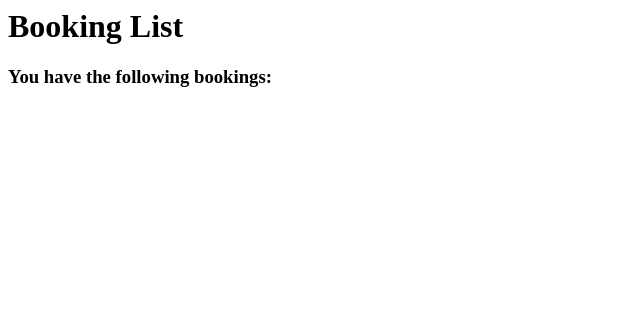
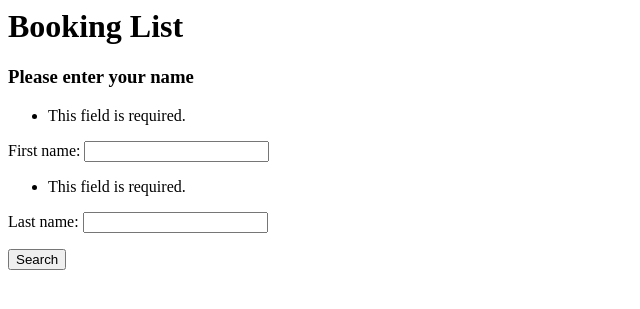
Before and after one commit to Alvallesteros/Magis-Air, a Django app: page /booking/ in a window 1280 px wide. Shown: the top 309 px of the page, without its empty margins (0-640 px from the left). Run offline with Django 3.2, Linux system fonts and the light colour scheme; data that the repository does not hold is empty.

Commit message:
Added Name Searchability function

```diff
--- /dev/null
+++ b/MagisAir/app_booking/forms.py
@@ -0,0 +1,5 @@
+from django import forms
+
+class NameSearchForm(forms.Form):
+    first_name = forms.CharField(max_length=255, required=True)
+    last_name = forms.CharField(max_length=255, required=True)
--- a/MagisAir/app_booking/templates/app_booking/booking_list.html
+++ b/MagisAir/app_booking/templates/app_booking/booking_list.html
@@ -4,7 +4,13 @@
 
 {% block content %}
     <h1>Booking List</h1>
-    <h3>You have the following bookings:</h3>
+    <h3>{{ message }}</h3>
+
+    <form method="get" action="{% url 'booking_list' %}">
+        {{ form.as_p }}
+        <button type="submit">Search</button>
+    </form>
+
     <ul>
         {% for books in booking_list%}
             <li>
--- a/MagisAir/app_booking/views.py
+++ b/MagisAir/app_booking/views.py
@@ -3,6 +3,7 @@ from django.shortcuts import render
 
 from django.views import View
 from django.db import connection
+from .forms import NameSearchForm
 
 # Create your views here.
 class BookingView(View):
@@ -62,24 +63,33 @@ class BookingListView(View):
     template_name = "app_booking/booking_list.html"
 
     def get(self, request, *args, **kwargs):
-        first_name = "Edwin"
-        last_name = "Smith"
+        form = NameSearchForm(request.GET)
 
-        name_query = '''
-            SELECT b.booking_id
-            FROM app_booking_Passenger p
-            JOIN app_booking_Booking b ON p.passenger_id = b.passenger_id
-            WHERE UPPER(p.last_name) LIKE UPPER(%s)
-                AND UPPER(p.first_name) LIKE UPPER(%s)
-        '''
+        if form.is_valid():
+            first_name = form.cleaned_data.get('first_name')
+            last_name = form.cleaned_data.get('last_name')
+            message = 'You have the following bookings:'
 
-        with connection.cursor() as cursor:
-            cursor.execute(name_query, [last_name, first_name])
-            columns = [col[0] for col in cursor.description]
-            booking_list = [dict(zip(columns, row)) for row in cursor.fetchall()]
+            name_query = '''
+                SELECT b.booking_id
+                FROM app_booking_Passenger p
+                JOIN app_booking_Booking b ON p.passenger_id = b.passenger_id
+                WHERE UPPER(p.first_name) LIKE UPPER(%s)
+                    AND UPPER(p.last_name) LIKE UPPER(%s)
+            '''
+
+            with connection.cursor() as cursor:
+                cursor.execute(name_query, [first_name, last_name])
+                columns = [col[0] for col in cursor.description]
+                booking_list = [dict(zip(columns, row)) for row in cursor.fetchall()]
+        else:
+            message = 'Please enter your name'
+            booking_list = []
 
         context = {
-            "booking_list": booking_list
+            "booking_list": booking_list,
+            "message": message,
+            "form": form
         }
 
         return render(request, self.template_name, context)
```
